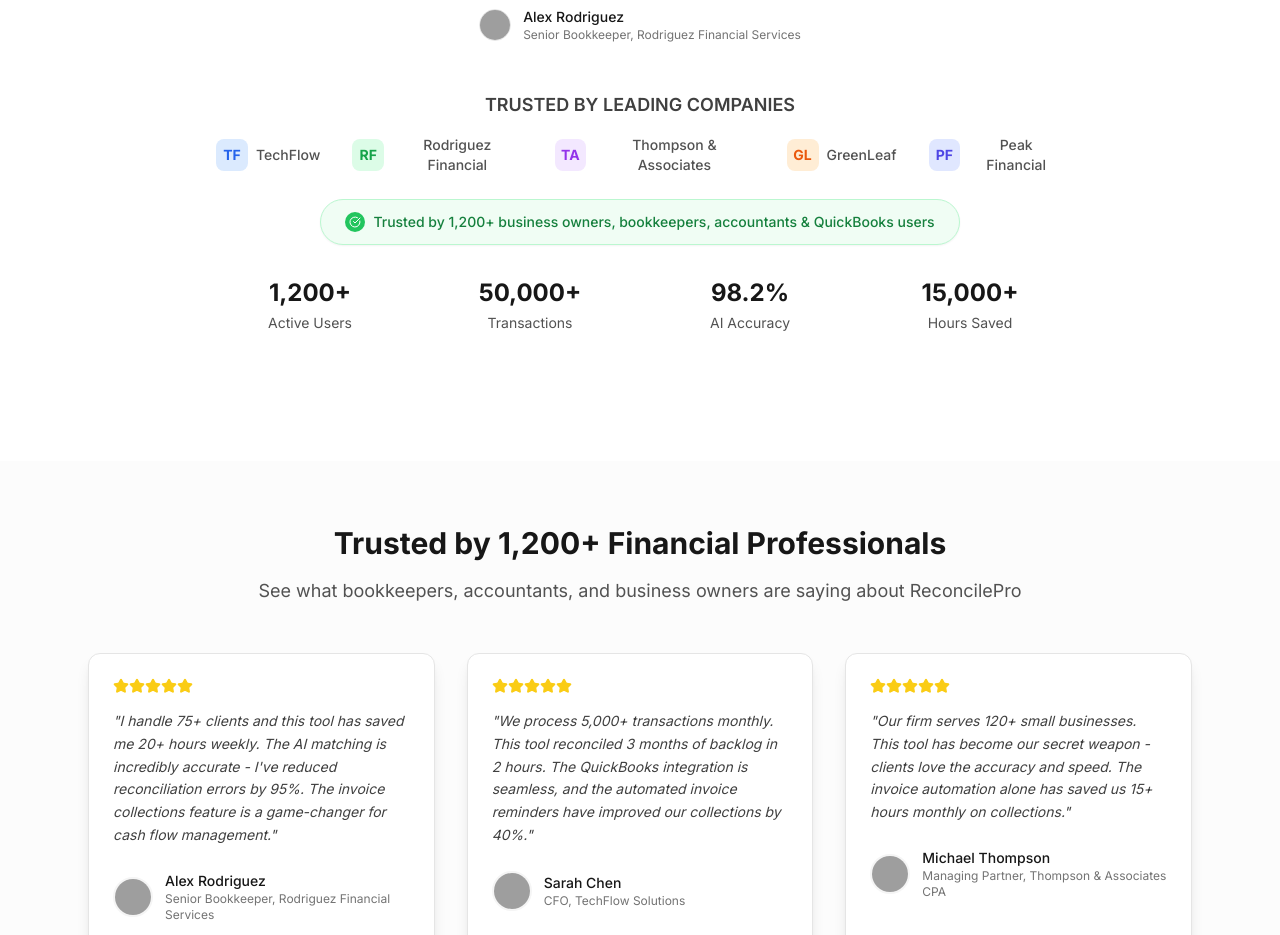
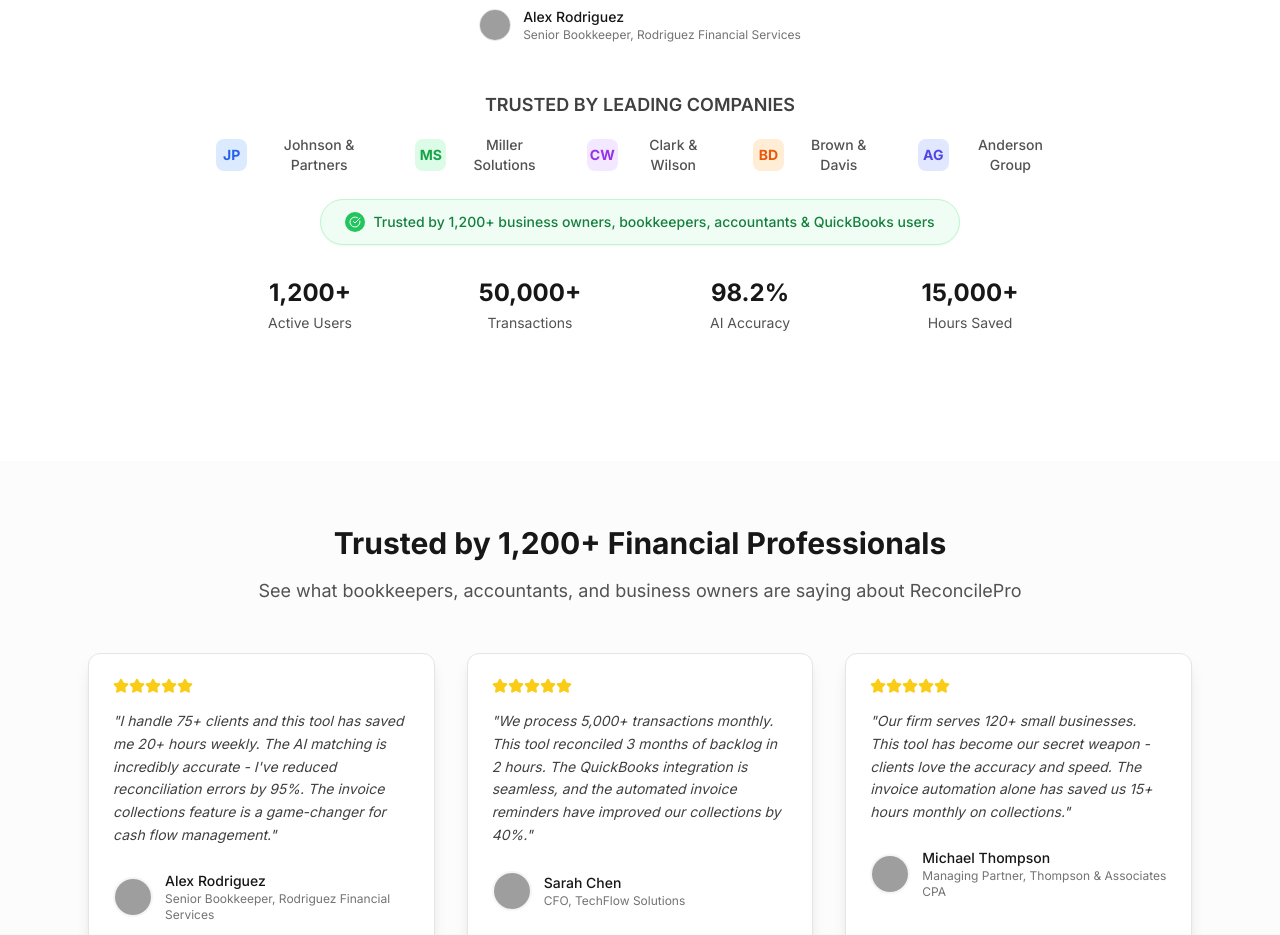
Before and after one commit to algominds35/bank-reconciliation-tool, a Next.js app: page / in a window 1280 px wide. Shown: the part 860-1795 px from the top of the page. Built offline with nearby package versions, Linux system fonts and the light colour scheme; grey boxes are pictures that could not be loaded.

Commit message:
Update company names to be more realistic and professional

```diff
--- a/src/app/page.tsx
+++ b/src/app/page.tsx
@@ -312,33 +312,33 @@ export default function HomePage() {
               <div className="flex justify-center items-center space-x-8 mb-6">
                     <div className="flex items-center space-x-2">
                   <div className="w-8 h-8 bg-blue-100 rounded-lg flex items-center justify-center">
-                    <span className="text-blue-600 font-bold text-sm">TF</span>
-                  </div>
-                  <span className="text-sm font-medium text-neutral-600">TechFlow</span>
+                    <span className="text-blue-600 font-bold text-sm">JP</span>
+                    </div>
+                  <span className="text-sm font-medium text-neutral-600">Johnson & Partners</span>
                     </div>
                     <div className="flex items-center space-x-2">
                   <div className="w-8 h-8 bg-green-100 rounded-lg flex items-center justify-center">
-                    <span className="text-green-600 font-bold text-sm">RF</span>
-                  </div>
-                  <span className="text-sm font-medium text-neutral-600">Rodriguez Financial</span>
+                    <span className="text-green-600 font-bold text-sm">MS</span>
+                    </div>
+                  <span className="text-sm font-medium text-neutral-600">Miller Solutions</span>
                   </div>
                     <div className="flex items-center space-x-2">
                   <div className="w-8 h-8 bg-purple-100 rounded-lg flex items-center justify-center">
-                    <span className="text-purple-600 font-bold text-sm">TA</span>
-                  </div>
-                  <span className="text-sm font-medium text-neutral-600">Thompson & Associates</span>
+                    <span className="text-purple-600 font-bold text-sm">CW</span>
+                    </div>
+                  <span className="text-sm font-medium text-neutral-600">Clark & Wilson</span>
                     </div>
                     <div className="flex items-center space-x-2">
                   <div className="w-8 h-8 bg-orange-100 rounded-lg flex items-center justify-center">
-                    <span className="text-orange-600 font-bold text-sm">GL</span>
-                  </div>
-                  <span className="text-sm font-medium text-neutral-600">GreenLeaf</span>
+                    <span className="text-orange-600 font-bold text-sm">BD</span>
+                    </div>
+                  <span className="text-sm font-medium text-neutral-600">Brown & Davis</span>
                   </div>
                 <div className="flex items-center space-x-2">
                   <div className="w-8 h-8 bg-indigo-100 rounded-lg flex items-center justify-center">
-                    <span className="text-indigo-600 font-bold text-sm">PF</span>
-                  </div>
-                  <span className="text-sm font-medium text-neutral-600">Peak Financial</span>
+                    <span className="text-indigo-600 font-bold text-sm">AG</span>
+                </div>
+                  <span className="text-sm font-medium text-neutral-600">Anderson Group</span>
               </div>
             </div>
 
```
Also changed, not shown: src/app/blog/quickbooks-reconciliation-accuracy/page.tsx (indentation only), src/app/blog/quickbooks-reconciliation-time-savings/page.tsx (indentation only), 1 other file (tests, documents, lock files or other folders). Lines whose indentation alone changed are shown as unchanged.
